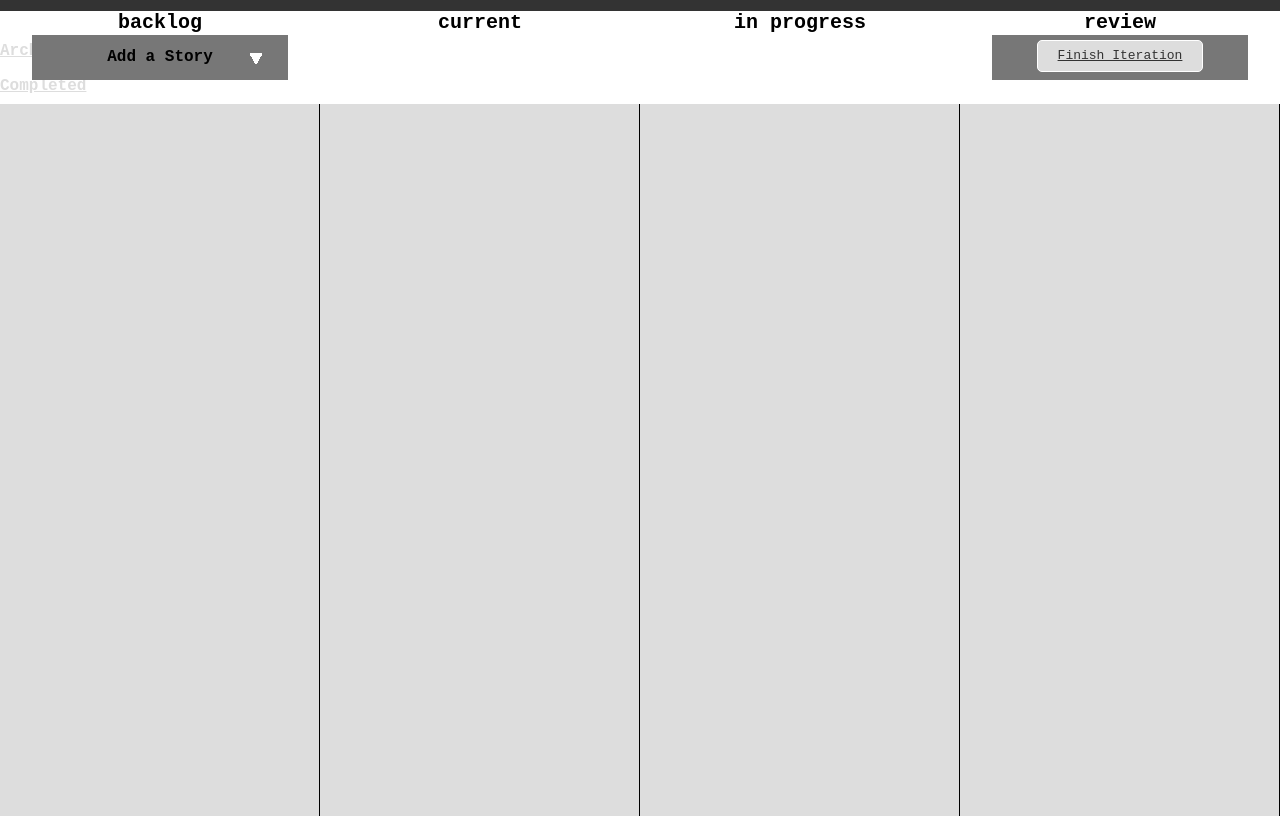
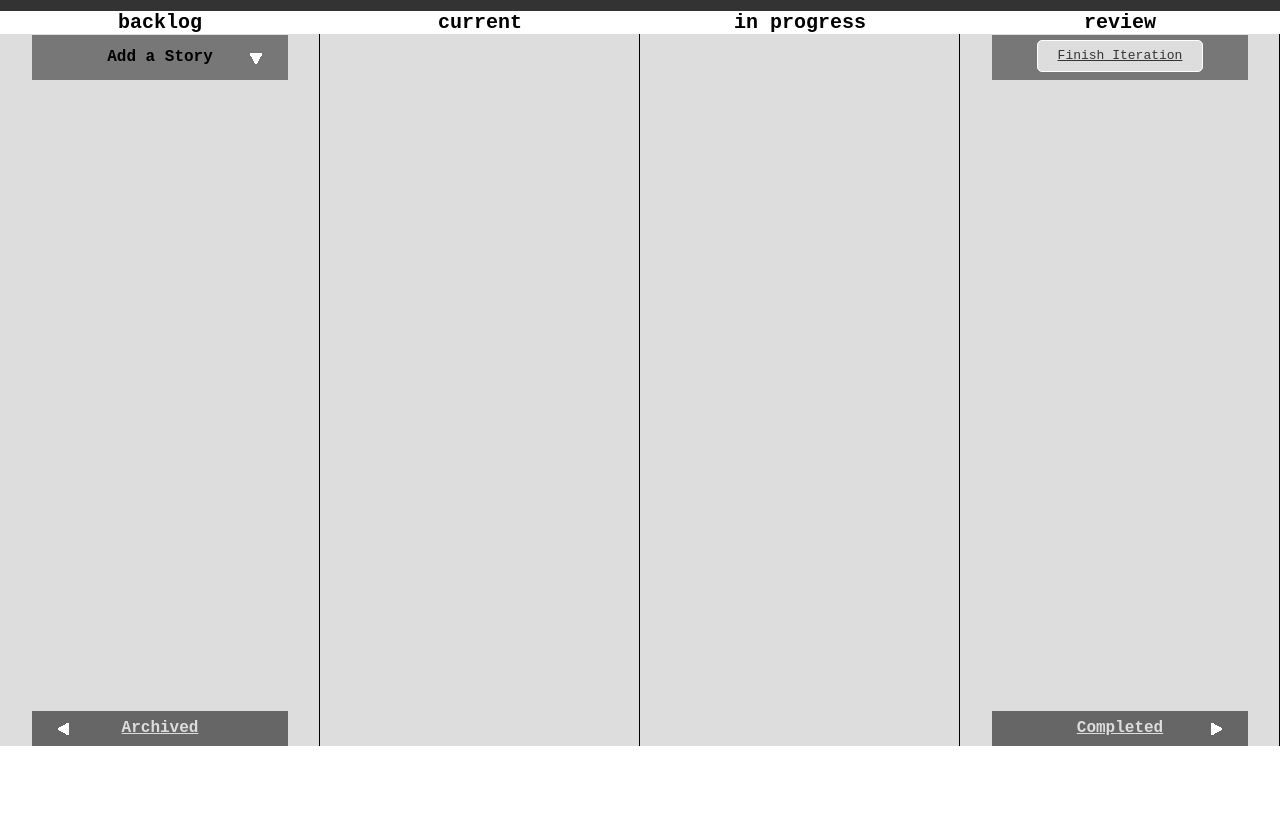
Before and after one commit to nealstewart/river, a plain HTML site: page public/index.html in a window 1280 px wide. Shown: the part 54-870 px from the top of the page. After the commit the page ends 800 px from the top, so only its background shows below. Drawn offline with nearby package versions, Linux system fonts and the light colour scheme.

Commit message:
nav button changes

```diff
--- a/public/stylesheets/style.css
+++ b/public/stylesheets/style.css
@@ -86,10 +86,20 @@ header#main #logo {
   cursor: pointer;
   background-repeat: no-repeat;
   background-position: 90% 50%;
+  z-index: 100;
 }
 
 .nav_button.up {
   background-image: url('/stylesheets/images/arrow-up.png');
+}
+
+.nav_button.right {
+  background-image: url('/stylesheets/images/arrow-right.png');
+}
+
+.nav_button.left {
+  background-image: url('/stylesheets/images/arrow-left.png');
+  background-position: 10% 50%;
 }
 
 .nav_button.down {
@@ -186,7 +196,7 @@ tr.states td:last-child {
 }
 
 .hidden {
-  display: none !important;
+  display: none;
 }
 
 .story {
@@ -302,6 +312,33 @@ tr.states td:last-child {
   min-height: 150%;
   margin-bottom: 0;
 }
+
+.bullshit .wrapper {
+  position: fixed;
+  display: block;
+  width: 25%;
+  height: 35px;
+  bottom: 0;
+  z-index: 100;
+}
+
+.bullshit .wrapper.left {
+  left: 0;
+}
+
+.bullshit .wrapper.right {
+  right: 0;
+}
+
+.bullshit .nav_button {
+  position: absolute;
+  text-align: center;
+  background-color: #666;
+  left: 10%;
+  right: 10%;
+  display: block;
+}
+
 .overlaying_page {
   position: absolute;
   top: 65px;
```
